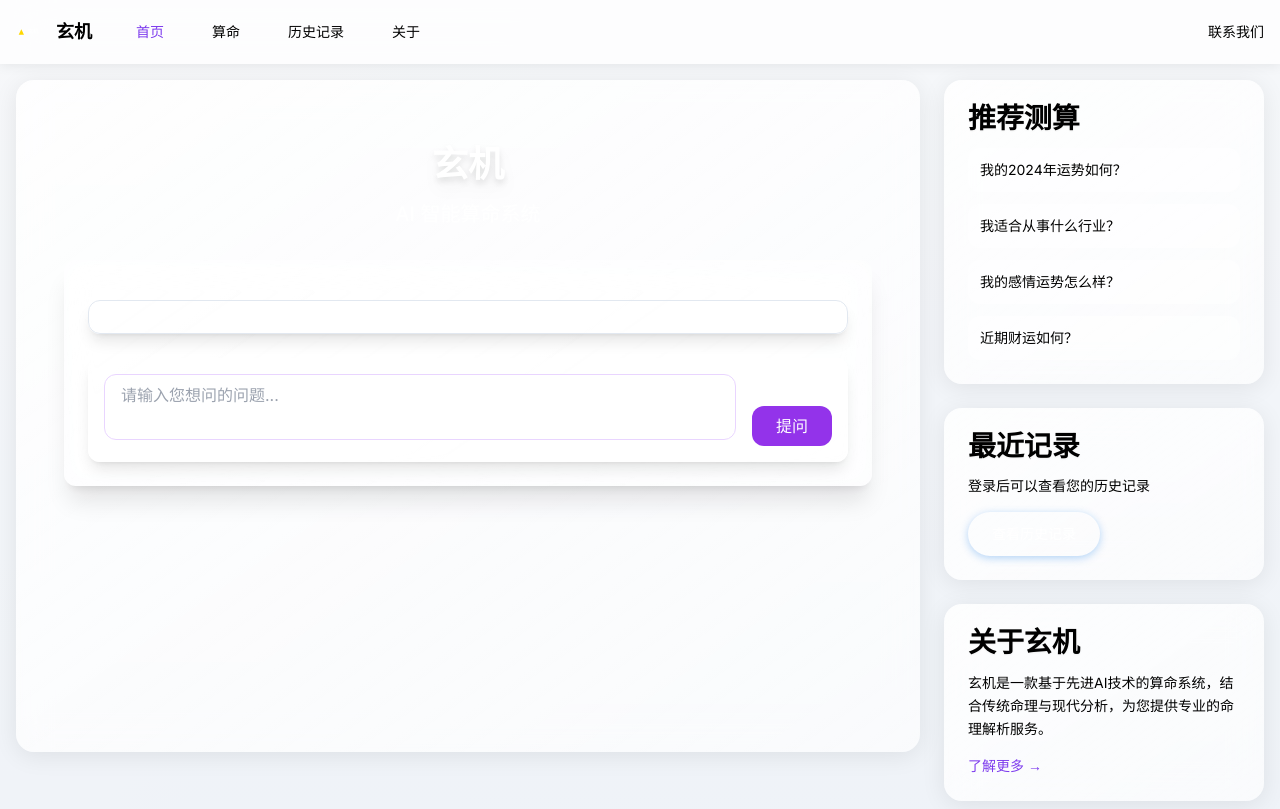
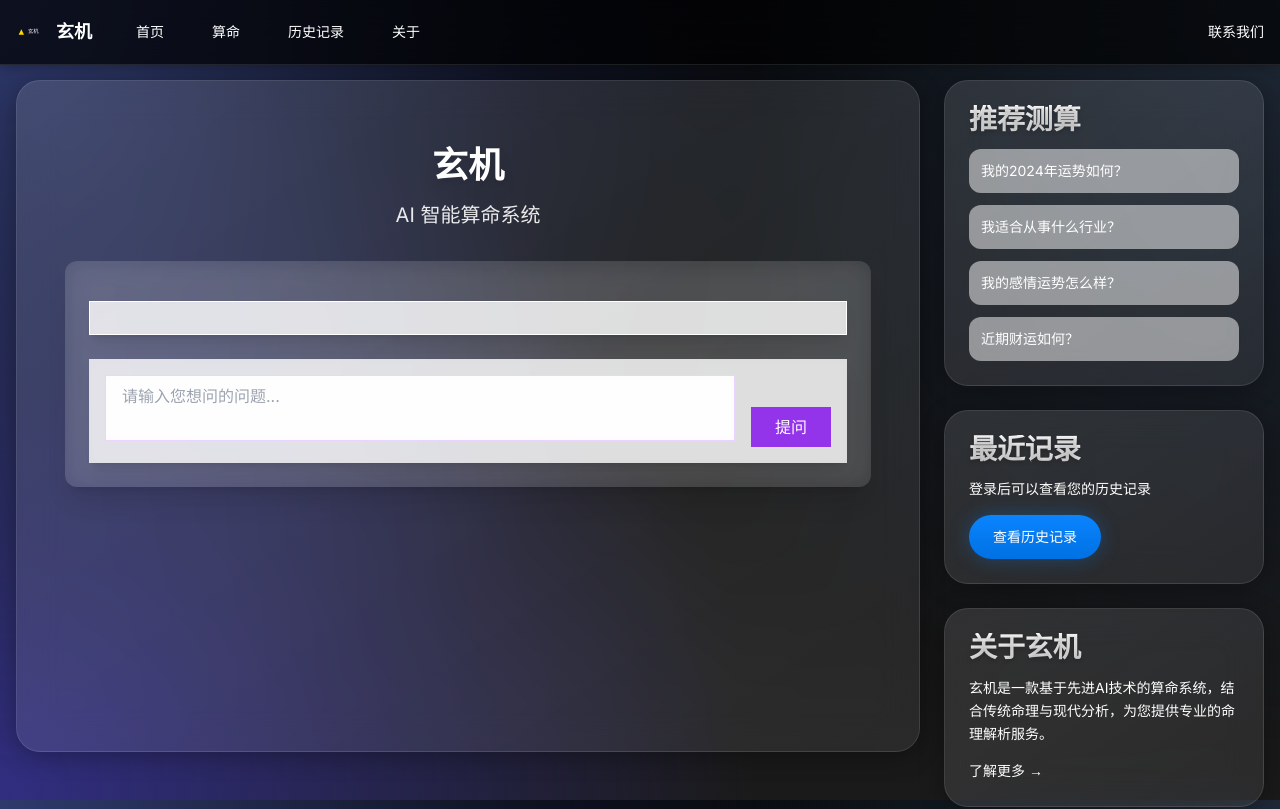
Before and after one commit to zh4men9/xuanji, a Next.js app: page / in a window 1280 px wide. Shown: the top 809 px of the page. Built offline with nearby package versions, Linux system fonts and the light colour scheme.

Commit message:
优化配色

```diff
--- a/app/globals.css
+++ b/app/globals.css
@@ -4,40 +4,32 @@
 
 @layer base {
   :root {
-    --background: 0 0% 100%;
-    --foreground: 222.2 84% 4.9%;
-    --card: 0 0% 100%;
-    --card-foreground: 222.2 84% 4.9%;
-    --popover: 0 0% 100%;
-    --popover-foreground: 222.2 84% 4.9%;
-    --primary: 262.1 83.3% 57.8%;
-    --primary-foreground: 210 40% 98%;
-    --secondary: 210 40% 96.1%;
-    --secondary-foreground: 222.2 47.4% 11.2%;
-    --muted: 210 40% 96.1%;
-    --muted-foreground: 215.4 16.3% 46.9%;
-    --accent: 210 40% 96.1%;
-    --accent-foreground: 222.2 47.4% 11.2%;
-    --destructive: 0 84.2% 60.2%;
-    --destructive-foreground: 210 40% 98%;
-    --border: 214.3 31.8% 91.4%;
-    --input: 214.3 31.8% 91.4%;
-    --ring: 262.1 83.3% 57.8%;
-    --radius: 0.75rem;
-    --background-start: #f0f2f5;
-    --background-end: #e2e8f0;
-    --gradient-1: #eef2ff;
-    --gradient-2: #e0e7ff;
-    --gradient-3: #dbeafe;
-    --primary-hover: #0077ed;
-    --secondary: #86868b;
-    --text: #000000;
-    --text-secondary: #424245;
-    --shadow: rgba(0, 0, 0, 0.08);
-    --card-bg: rgba(255, 255, 255, 0.65);
-    --nav-bg: rgba(255, 255, 255, 0.75);
-    --card-shadow: 0 4px 24px var(--shadow);
-    --card-highlight: rgba(255, 255, 255, 0.85);
+    /* 深色背景配色方案 */
+    --background-deep: #000000;
+    --background-light: #1a1a1a;
+    --gradient-accent-1: #2f3a6d;
+    --gradient-accent-2: #1f2937;
+    --gradient-accent-3: #312e81;
+
+    /* 卡片和导航栏背景 */
+    --card-bg: rgba(255, 255, 255, 0.08);
+    --nav-bg: rgba(0, 0, 0, 0.7);
+    --card-highlight: rgba(255, 255, 255, 0.12);
+
+    /* 主色调 */
+    --primary: #0a84ff;
+    --primary-hover: #0071e3;
+    --secondary: #6b7280;
+
+    /* 文字颜色 */
+    --text: #ffffff;
+    --text-secondary: rgba(255, 255, 255, 0.7);
+    --text-muted: rgba(255, 255, 255, 0.5);
+
+    /* 边框和阴影 */
+    --border: rgba(255, 255, 255, 0.1);
+    --shadow: rgba(0, 0, 0, 0.3);
+    --glow: rgba(10, 132, 255, 0.3);
   }
 
   * {
@@ -45,13 +37,15 @@
   }
 
   body {
-    @apply bg-gradient-to-r from-purple-500 to-indigo-500 text-foreground antialiased min-h-screen;
     background:
-      linear-gradient(135deg, var(--gradient-1) 0%, var(--gradient-2) 50%, var(--gradient-3) 100%),
-      linear-gradient(180deg, var(--background-start) 0%, var(--background-end) 100%);
-    background-blend-mode: soft-light;
+      radial-gradient(circle at top left, var(--gradient-accent-1), transparent 50%),
+      radial-gradient(circle at top right, var(--gradient-accent-2), transparent 50%),
+      radial-gradient(circle at bottom left, var(--gradient-accent-3), transparent 50%),
+      linear-gradient(to bottom, var(--background-deep), var(--background-light));
+    background-attachment: fixed;
     color: var(--text);
     font-family: -apple-system, BlinkMacSystemFont, "SF Pro Text", "Helvetica Neue", sans-serif;
+    min-height: 100vh;
   }
 }
 
@@ -87,24 +81,15 @@
     @apply block text-sm font-medium text-gray-700;
   }
 
-  .form-input {
-    @apply w-full rounded-md border border-input bg-background px-3 py-2 text-sm
-           ring-offset-background file:border-0 file:bg-transparent file:text-sm file:font-medium
-           placeholder:text-muted-foreground focus-visible:outline-none focus-visible:ring-2
-           focus-visible:ring-ring focus-visible:ring-offset-2 disabled:cursor-not-allowed disabled:opacity-50;
+  .form-input, .form-textarea, .form-select {
+    @apply bg-opacity-10 backdrop-blur-lg border-opacity-20 text-white;
+    background-color: rgba(255, 255, 255, 0.05);
+    border-color: var(--border);
   }
 
-  .form-textarea {
-    @apply w-full min-h-[120px] rounded-md border border-input bg-background px-3 py-2 text-sm
-           ring-offset-background placeholder:text-muted-foreground focus-visible:outline-none
-           focus-visible:ring-2 focus-visible:ring-ring focus-visible:ring-offset-2
-           disabled:cursor-not-allowed disabled:opacity-50;
-  }
-
-  .form-select {
-    @apply w-full rounded-md border border-input bg-background px-3 py-2 text-sm
-           ring-offset-background focus-visible:outline-none focus-visible:ring-2
-           focus-visible:ring-ring focus-visible:ring-offset-2 disabled:cursor-not-allowed disabled:opacity-50;
+  .form-input:focus, .form-textarea:focus, .form-select:focus {
+    @apply ring-primary border-primary;
+    background-color: rgba(255, 255, 255, 0.1);
   }
 }
 
@@ -114,17 +99,17 @@
     var(--card-highlight),
     var(--card-bg)
   );
-  backdrop-filter: blur(16px);
-  -webkit-backdrop-filter: blur(16px);
+  backdrop-filter: blur(20px);
+  -webkit-backdrop-filter: blur(20px);
   border: 1px solid var(--border);
-  border-radius: 18px;
-  box-shadow: var(--card-shadow);
+  border-radius: 24px;
+  box-shadow: 0 4px 24px var(--shadow);
 }
 
 .nav-glass {
   background: var(--nav-bg);
-  backdrop-filter: blur(24px);
-  -webkit-backdrop-filter: blur(24px);
+  backdrop-filter: blur(30px);
+  -webkit-backdrop-filter: blur(30px);
   border-bottom: 1px solid var(--border);
   box-shadow: 0 1px 12px var(--shadow);
 }
@@ -136,12 +121,12 @@
   border-radius: 980px;
   font-weight: 500;
   transition: all 0.3s ease;
-  box-shadow: 0 2px 8px rgba(0, 113, 227, 0.3);
+  box-shadow: 0 0 20px var(--glow);
 }
 
 .apple-button:hover {
   transform: translateY(-1px);
-  box-shadow: 0 4px 12px rgba(0, 113, 227, 0.4);
+  box-shadow: 0 0 30px var(--glow);
 }
 
 .apple-card {
@@ -158,7 +143,10 @@
   font-weight: 600;
   letter-spacing: -0.003em;
   color: var(--text);
-  text-shadow: 0 1px 2px rgba(0, 0, 0, 0.05);
+  text-shadow: 0 2px 4px rgba(0, 0, 0, 0.2);
+  background: linear-gradient(180deg, #ffffff, #e0e0e0);
+  -webkit-background-clip: text;
+  -webkit-text-fill-color: transparent;
 }
 
 .section-subtitle {
@@ -166,7 +154,6 @@
   font-weight: 400;
   color: var(--text-secondary);
   letter-spacing: -0.022em;
-  text-shadow: 0 1px 1px rgba(0, 0, 0, 0.03);
 }
 
 /* 滚动条美化 */
@@ -176,14 +163,14 @@
 }
 
 ::-webkit-scrollbar-track {
-  background: transparent;
+  background: rgba(255, 255, 255, 0.1);
 }
 
 ::-webkit-scrollbar-thumb {
-  background: var(--secondary);
+  background: rgba(255, 255, 255, 0.2);
   border-radius: 4px;
 }
 
 ::-webkit-scrollbar-thumb:hover {
-  background: var(--text-secondary);
+  background: rgba(255, 255, 255, 0.3);
 }
```
